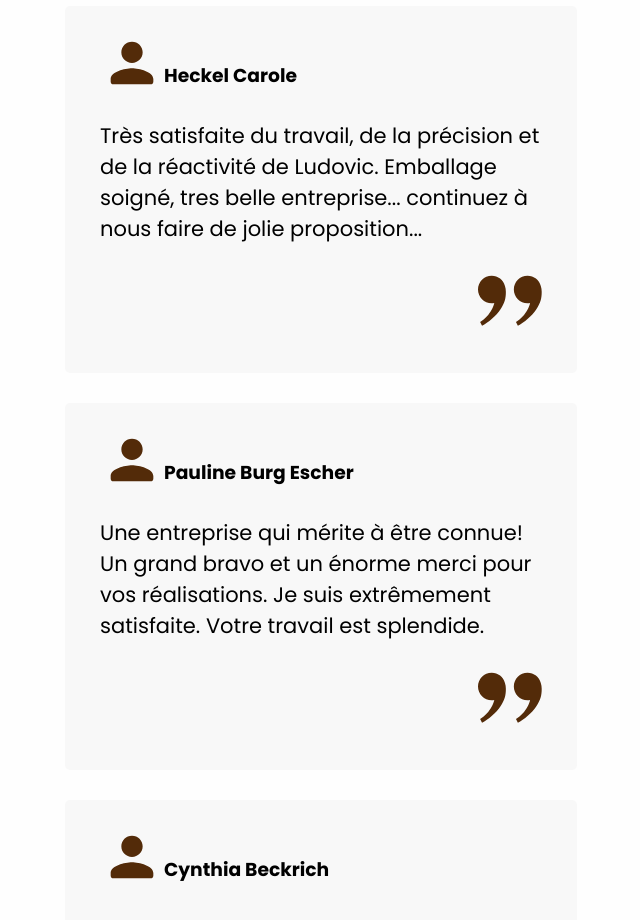
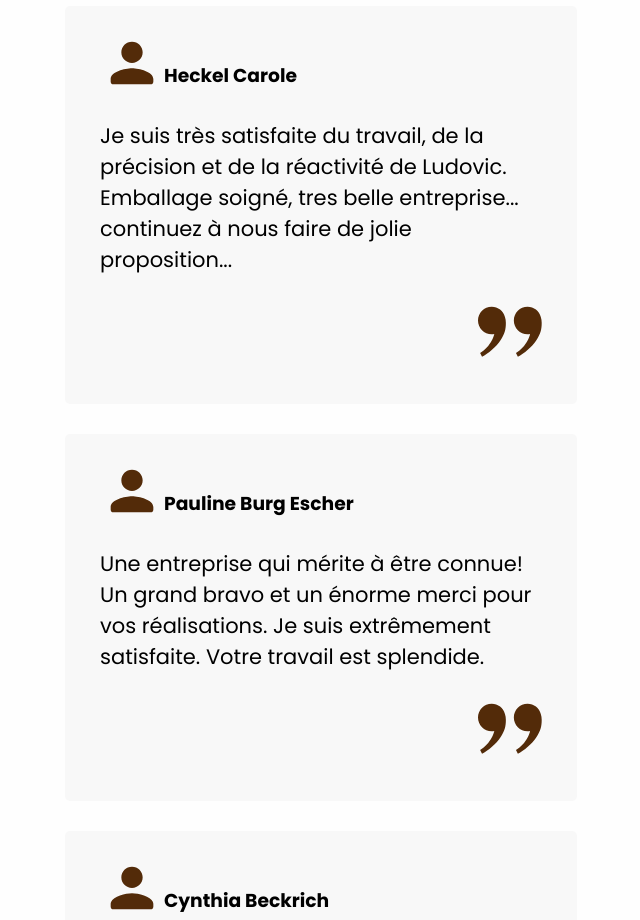
Before and after one commit to ladansedesdetails/ladansedesdetails.github.io, a website: page index.html in a window 1280 px wide. Shown: the part 3960-4880 px from the top of the page, without its empty margins (319-959 px from the left). Drawn offline with Linux system fonts and the light colour scheme; a web font is replaced by a local one.

Commit message:
Update index.html

```diff
--- a/index.html
+++ b/index.html
@@ -206,7 +206,7 @@
                                 </svg>
                                 <h3>Heckel Carole</h3>
                             </div>
-                            <p>Très satisfaite du travail, de la précision et de la réactivité de Ludovic.
+                            <p>Je suis très satisfaite du travail, de la précision et de la réactivité de Ludovic.
                                 Emballage soigné, tres belle entreprise... continuez à nous faire de jolie proposition...</p>
                             <div class="apo">
                                 <svg width="122" height="96" viewBox="0 0 122 96" fill="none"
```
